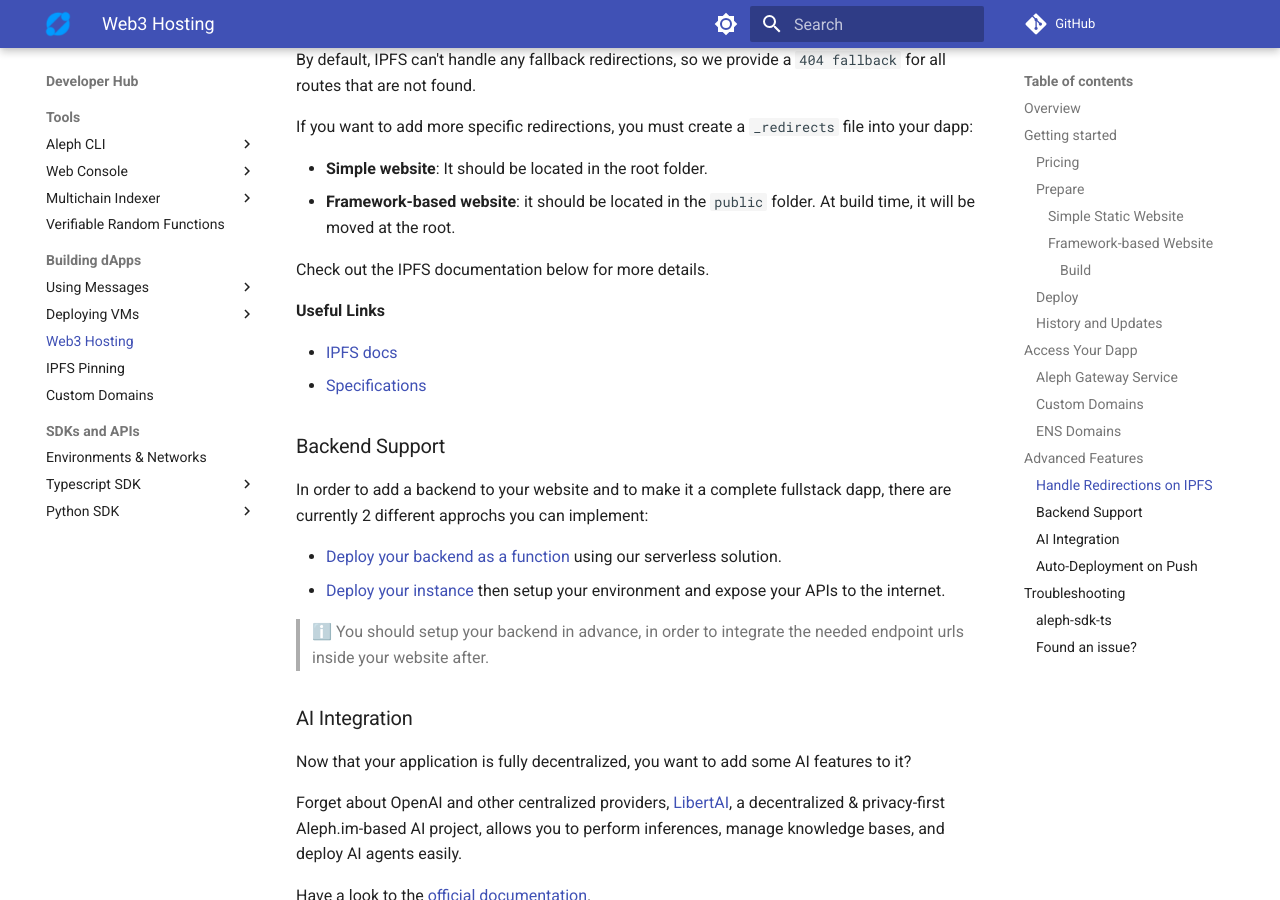
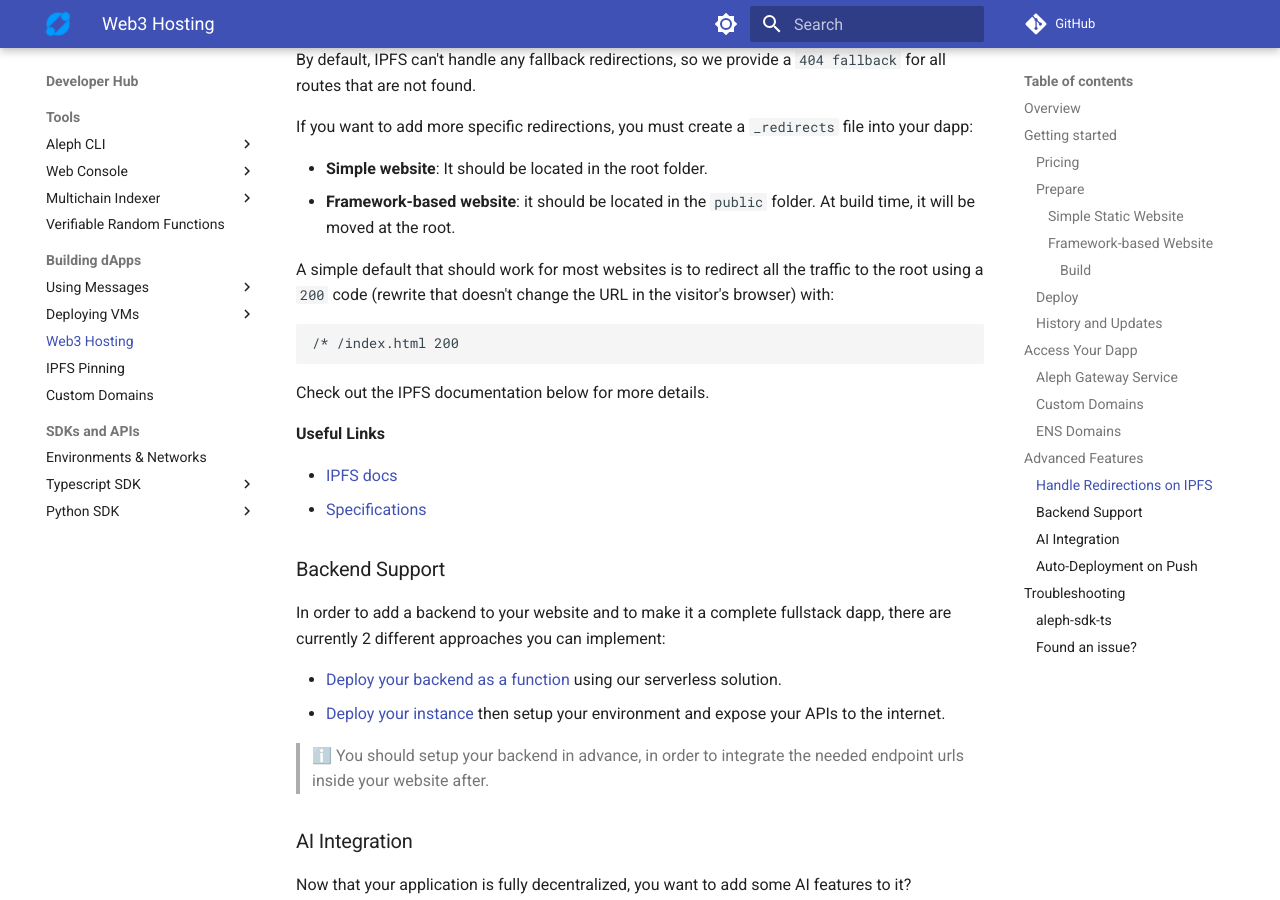
Before and after one commit to aleph-im/aleph-docs, an MkDocs documentation site: the page built from docs/tools/web3-hosting.md, in a window 1280 px wide and 900 px high, scrolled down 4316 px. Built offline with MkDocs 1.6.1 and Material for MkDocs 9.7.7, drawn with Linux system fonts in a browser that asks for light colours; plug-ins that fetch from the network failed and are left out; comment, search, counter and statistics services are not loaded.

Commit message:
feat(web_hosting): Adding example of IPFS _redirects file for most use cases

````diff
--- a/docs/tools/web3-hosting.md
+++ b/docs/tools/web3-hosting.md
@@ -107,6 +107,11 @@
 - <b>Simple website</b>: It should be located in the root folder.
 - <b>Framework-based website</b>: it should be located in the `public` folder. At build time, it will be moved at the root.
 
+A simple default that should work for most websites is to redirect all the traffic to the root using a `200` code (rewrite that doesn't change the URL in the visitor's browser) with:
+```txt
+/* /index.html 200
+```
+
 Check out the IPFS documentation below for more details.
 
 <b>Useful Links</b>
@@ -116,7 +121,7 @@
 
 ### Backend Support
 
-In order to add a backend to your website and to make it a complete fullstack dapp, there are currently 2 different approchs you can implement:
+In order to add a backend to your website and to make it a complete fullstack dapp, there are currently 2 different approaches you can implement:
 
 - [Deploy your backend as a function](webconsole/write_your_code.md) using our serverless solution.
 - [Deploy your instance](../computing/index.md) then setup your environment and expose your APIs to the internet.
````
